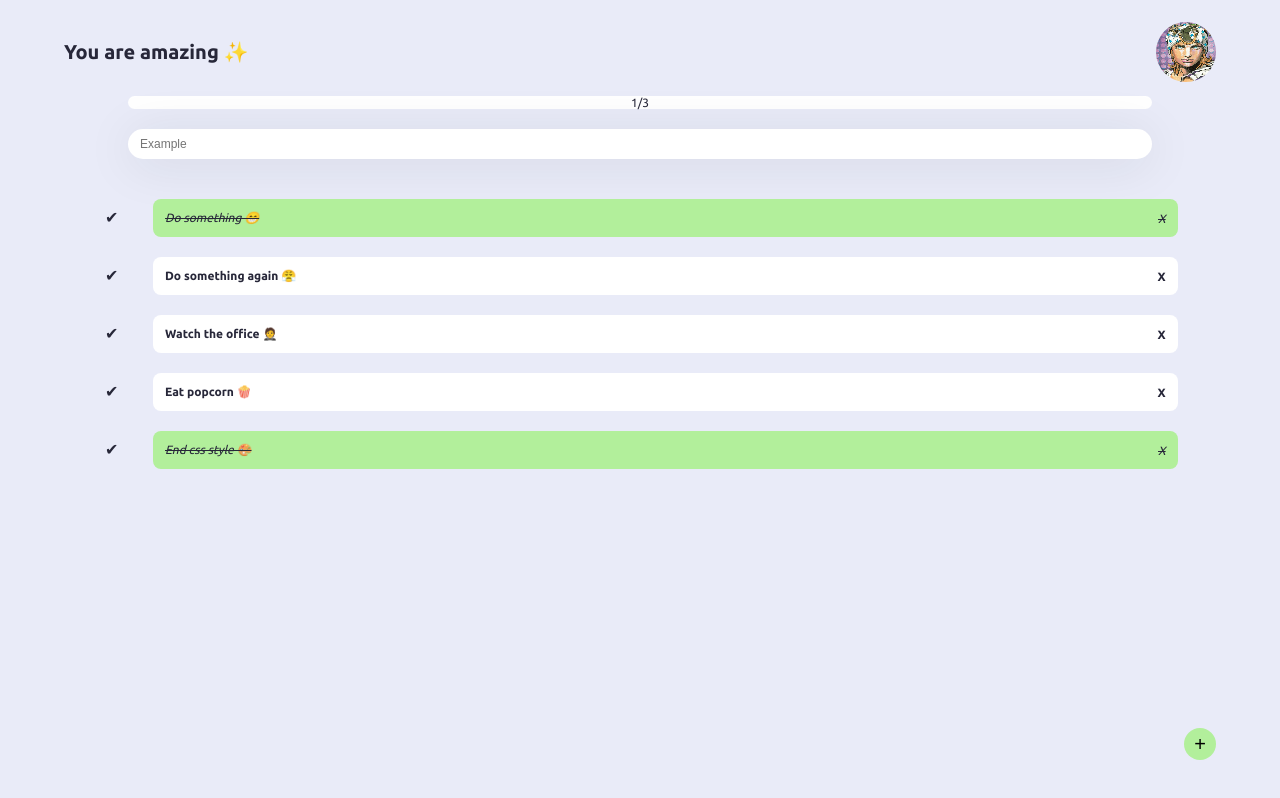
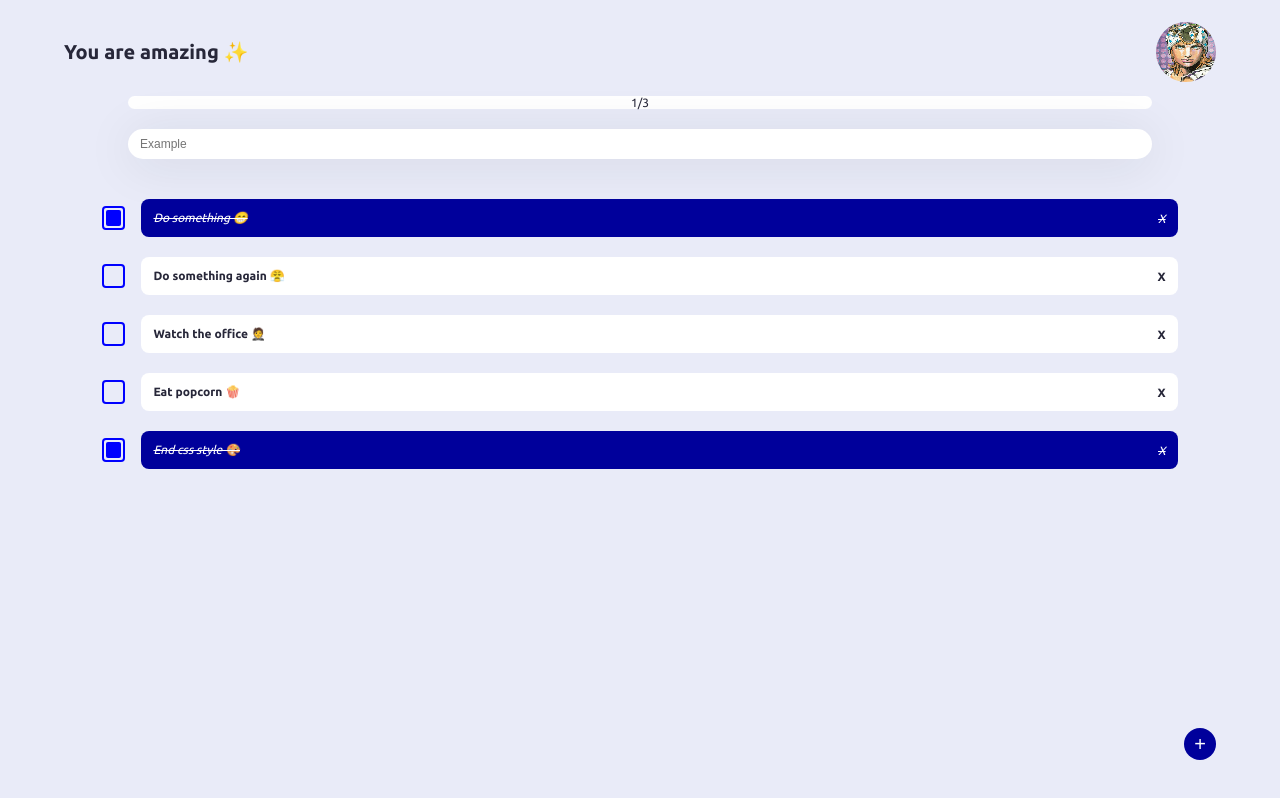
Before and after one commit to CoffeeAndPastel/Todo-React-App, a React (Create React App) app: page / in a window 1280 px wide. Built offline with nearby package versions, Linux system fonts and the light colour scheme.

Commit message:
Class 9 useState

```diff
--- a/src/App.css
+++ b/src/App.css
@@ -8,8 +8,8 @@ html, body{
   --black: #272739;
   --white: #fff;
   --background: #e9ebf8;
-  --primary: #B2EF9B;
-  --secondary: #daff7d;
+  --primary: #00009b;
+  --secondary: #0000ff;
   --bg: 20px;
   --md: 16px;
   --sm: 12px;
--- a/src/CreateTodoButton.css
+++ b/src/CreateTodoButton.css
@@ -5,6 +5,7 @@
     font-size: var(--bg);
     cursor: pointer;
     position: absolute;
+    color: var(--white);
     bottom: 5%;
     right: 5%;
     border-radius: 50%;
--- a/src/TodoItem.css
+++ b/src/TodoItem.css
@@ -22,11 +22,20 @@
 .TodoItem_checkButton{
     padding: 0;
     cursor: pointer;
-    margin-right: 32px;
-    width: 20px;
-    height: 20px;
-    /* border: 2px solid var(--black); */
-    text-align: center;
+    margin-right: 16px;
+    width: 24px;
+    height: 24px;
+    border: 2px solid var(--secondary);
+    border-radius: 4px;
+    box-sizing: border-box;
+    padding: 2px;
+}
+
+.TodoItem_checkButton.completed div{
+    width: 100%;
+    height: 100%;
+    border-radius: 2px;
+    background-color: var(--secondary);
 }
 
 .TodoItem_task{
@@ -39,6 +48,8 @@
     background-color: var(--white);
     padding: 12px 12px;
     border-radius: 8px;
+    transition: all 0.2s;
+    transform-style: preserve-3d;
 }
 
 .TodoItem_task span{
@@ -46,6 +57,7 @@
 }
 
 .TodoItem_task.completed{
+    color: var(--white);
     background-color: var(--primary);
     font-style: italic;
     text-decoration: line-through;
--- a/src/TodoItem.js
+++ b/src/TodoItem.js
@@ -12,11 +12,9 @@ function TodoItem(props){
     return(
         <li className="TodoItem">
             <span
-                className="TodoItem_checkButton"
+                className={`TodoItem_checkButton ${props.completed && 'completed'}`}
                 onClick={onClomplete}
-            >
-                ✔
-            </span>
+            ><div></div></span>
             <div
                 className={`TodoItem_task ${props.completed && 'completed'}`}
                 onClick={onDelete}
--- a/src/TodoSearch.js
+++ b/src/TodoSearch.js
@@ -2,13 +2,17 @@ import React from "react";
 import './TodoSearch.css'
 
 function TodoSearch(){
+    const [searchValue, setSearchValue] = React.useState('');
+
     const onSearchValueChange = (event) => {
-        console.log(event.target.value)
+        setSearchValue(event.target.value);
+        console.log(searchValue)
     }
     return(
         <input
             className="TodoSearch"
             placeholder='Example'
+            value={searchValue}
             onChange={onSearchValueChange}
         />
     )
```
